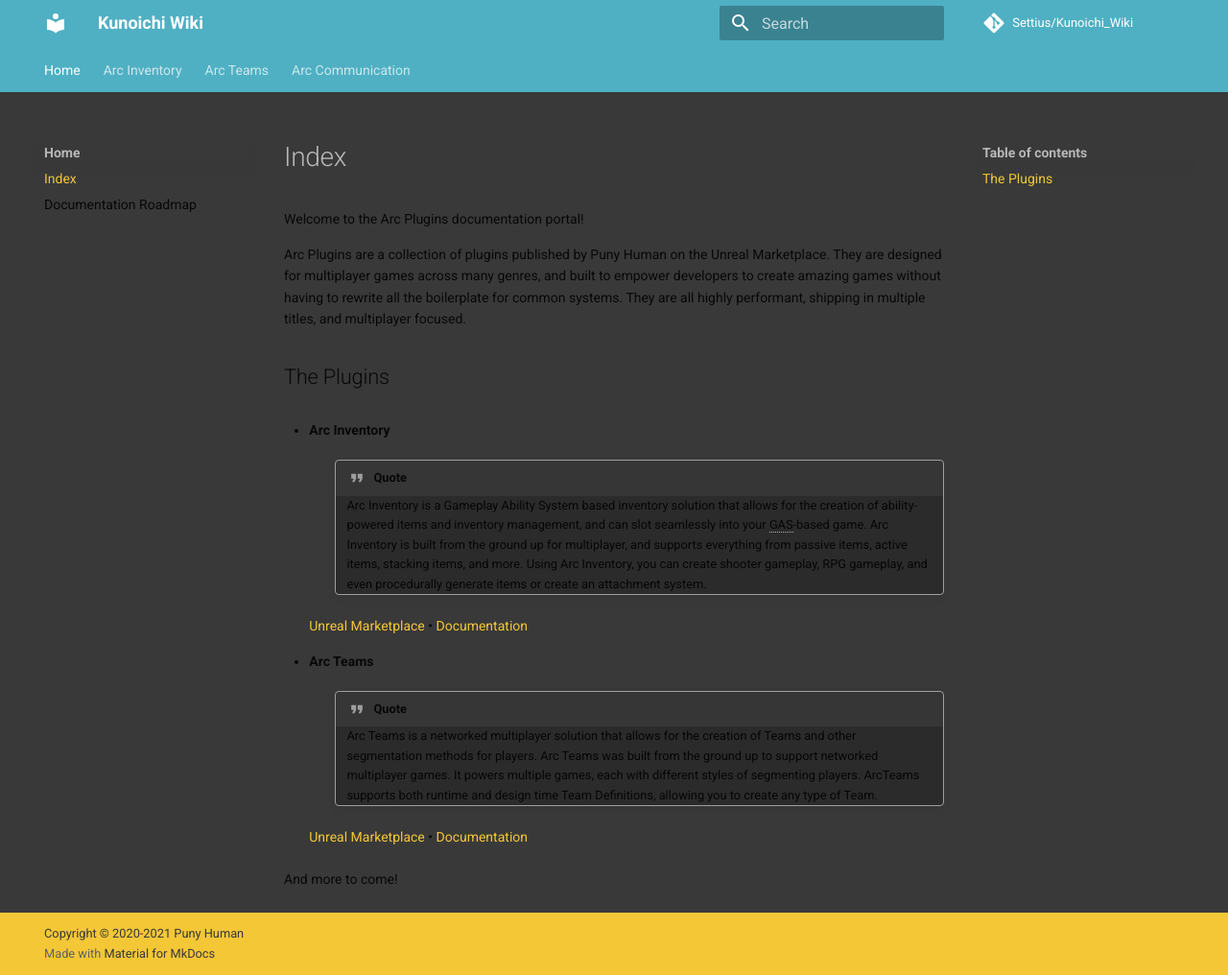
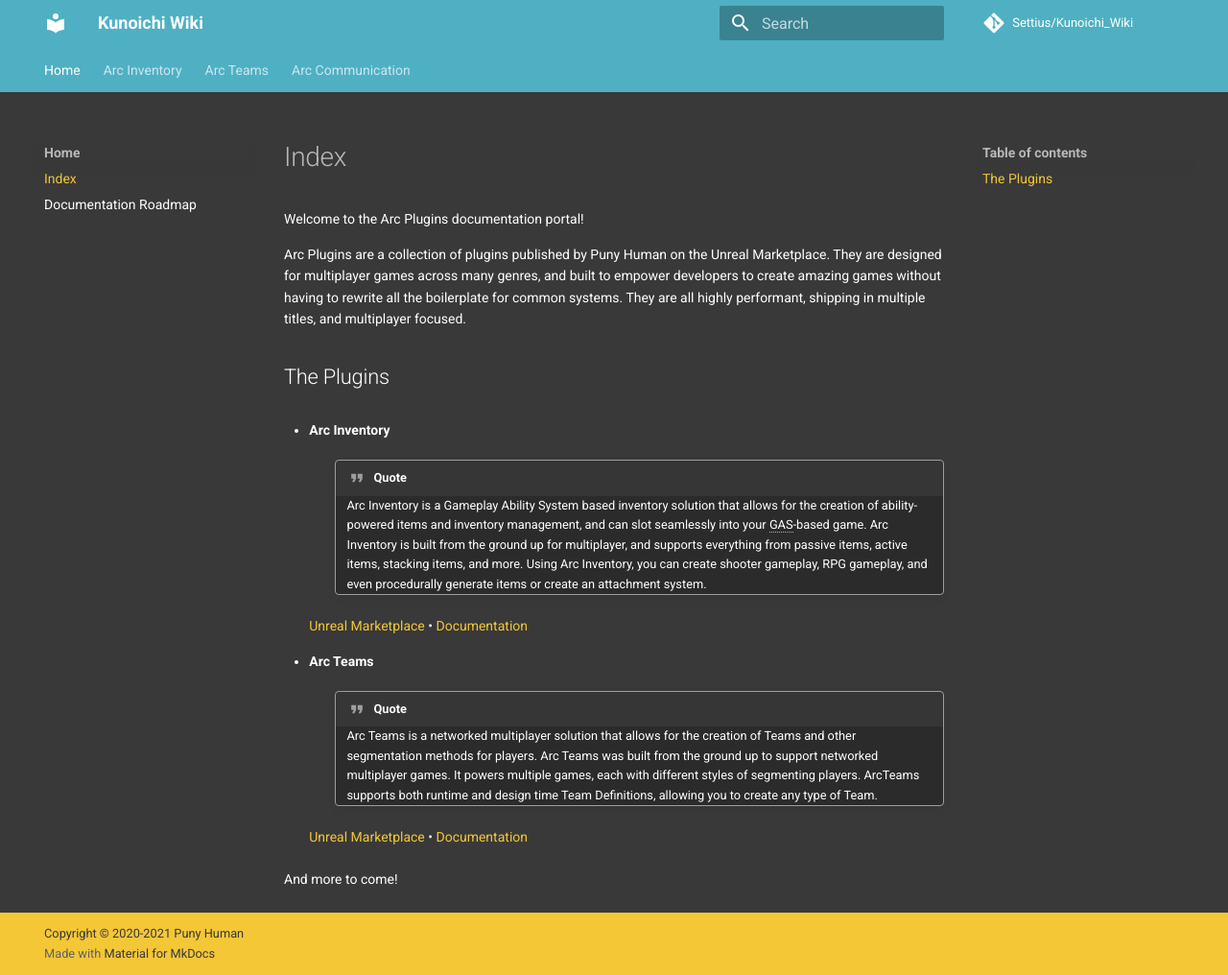
Before and after one commit to Settius/KunoichiWiki, an MkDocs documentation site: the page built from docs/index.md, in a window 1280 px wide and 1016 px high. Shown: the whole window at 96% size. Built offline with MkDocs 1.6.1 and Material for MkDocs 9.7.7, drawn with Linux system fonts in a browser that asks for light colours; comment, search, counter and statistics services are not loaded.

Commit message:
Font color update

```diff
--- a/docs/stylesheets/extra.css
+++ b/docs/stylesheets/extra.css
@@ -13,8 +13,9 @@
 */
 
 [data-md-color-scheme="punyhuman"] {
-    --md-primary-fg-color:             #4fb0c3;
-    --md-default-fg-color:              #FFFFFF;
+    --md-primary-fg-color:                #4fb0c3;
+    --md-typeset-color:                   #FFFFFF;
+    --md-default-fg-color:                #FFFFFF;
     --md-default-fg-color--light:        hsla(0, 0%, 100%, 0.64);
     --md-default-fg-color--lighter:     hsla(0, 0%, 100%, 0.53);
     --md-default-fg-color--lightest:    hsla(0, 0%, 100%, 0.32);
@@ -22,6 +23,7 @@
     --md-accent-fg-color:               #4fb0c3;
     --md-typeset-a-color:               #f4c737;
     --md-accent-bg-color:               #4fb0c3;
+    --md-admonition-fg-color:            #FFFFFF;
     --md-admonition-bg-color:            #2b2b2b;
     --md-code-fg-color:                  #a5a5a5;
     --md-code-bg-color:                 #2b2b2b;
```
